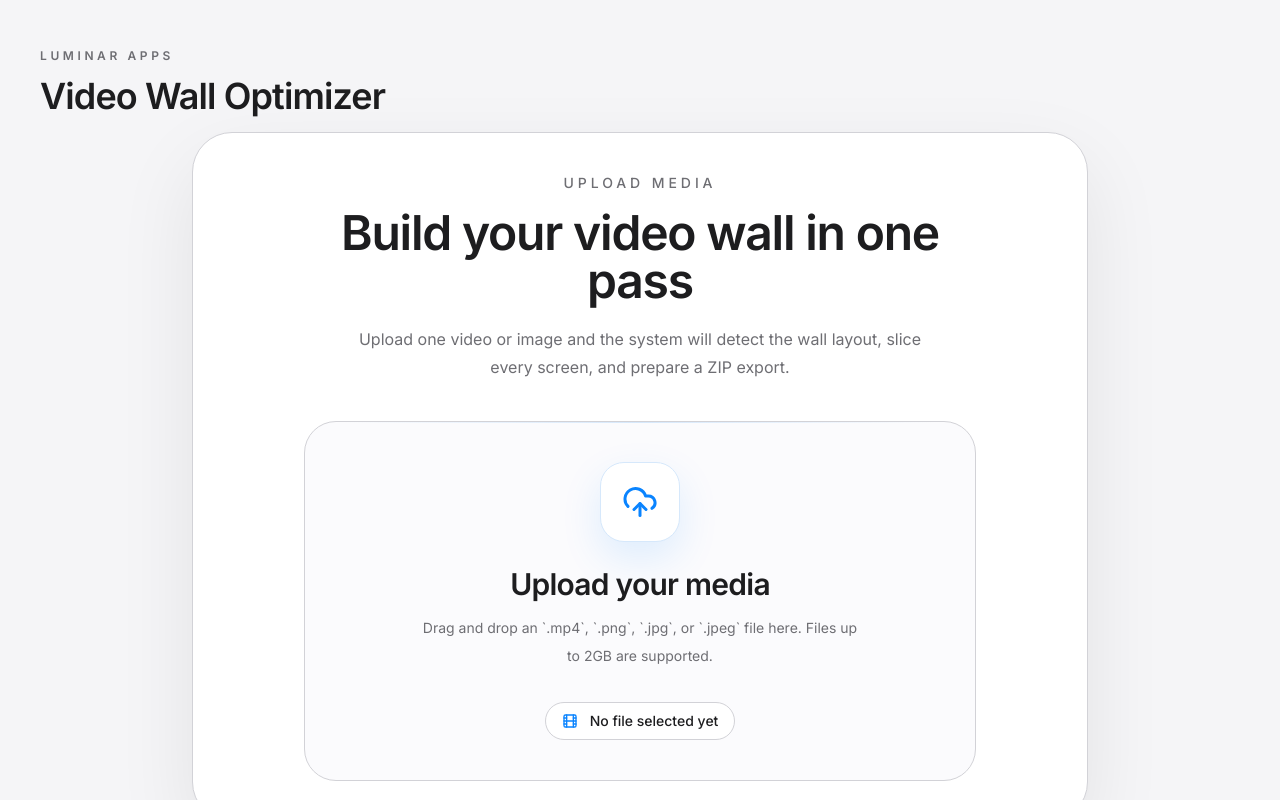
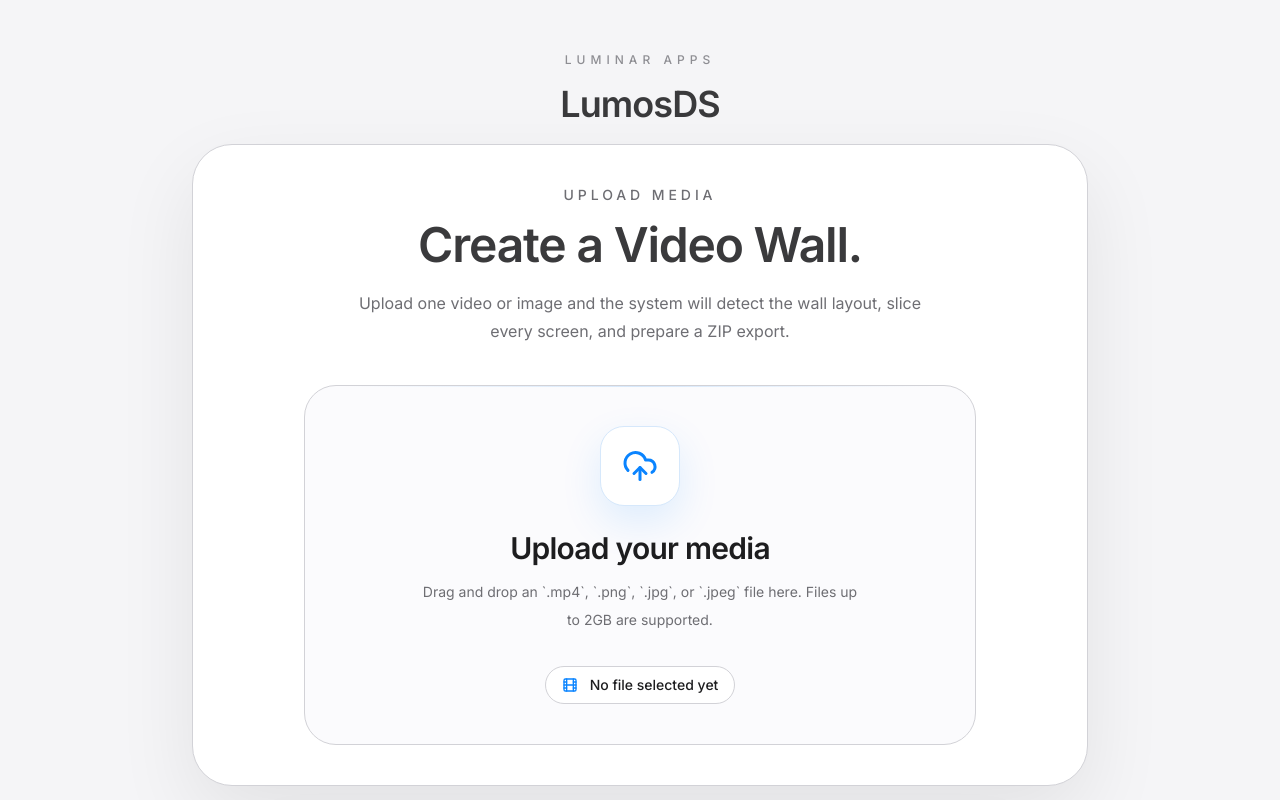
Before and after one commit to LMNRGroup/VideoWall, a React (Vite) app in the folder client/: page / in a window 1280 px wide. Shown: the top 800 px of the page. Built offline with nearby package versions, Linux system fonts and the light colour scheme; no server answers.

Commit message:
Polish LumosDS branding and softer text styling

```diff
--- a/client/src/App.jsx
+++ b/client/src/App.jsx
@@ -190,7 +190,7 @@
   const showExport = !!appState.job && !isProcessing;
 
   return (
-    <div className="min-h-screen bg-[#f5f5f7] text-[#1d1d1f]">
+    <div className="min-h-screen bg-[#f5f5f7] text-[#3a3a3c]">
       <InvalidModal
         message={appState.validation?.message}
         open={modalOpen}
@@ -199,12 +199,10 @@
       />
 
       <div className="mx-auto flex min-h-screen max-w-7xl flex-col px-6 py-8 lg:px-10">
-        <header className="flex items-center justify-between py-4">
-          <div>
-            <p className="text-xs font-semibold uppercase tracking-[0.3em] text-[#6e6e73]">Luminar Apps</p>
-            <h1 className="mt-3 text-3xl font-semibold tracking-tight text-[#1d1d1f] sm:text-4xl">
-              Video Wall Optimizer
-            </h1>
+        <header className="flex justify-center py-5">
+          <div className="text-center">
+            <p className="text-xs font-medium uppercase tracking-[0.42em] text-[#8e8e93]">Luminar Apps</p>
+            <h1 className="mt-4 text-3xl font-semibold tracking-tight text-[#3a3a3c] sm:text-4xl">LumosDS</h1>
           </div>
         </header>
 
@@ -215,8 +213,8 @@
                 <div className="rounded-[40px] border border-[#d2d2d7] bg-white p-8 shadow-[0_30px_80px_rgba(0,0,0,0.08)] sm:p-10">
                   <div className="mx-auto max-w-2xl text-center">
                     <p className="text-sm font-medium uppercase tracking-[0.28em] text-[#6e6e73]">Upload Media</p>
-                    <h2 className="mt-4 text-4xl font-semibold tracking-tight text-[#1d1d1f] sm:text-5xl">
-                      Build your video wall in one pass
+                    <h2 className="mt-4 text-4xl font-semibold tracking-tight text-[#3a3a3c] sm:text-5xl">
+                      Create a Video Wall.
                     </h2>
                     <p className="mx-auto mt-5 max-w-xl text-base leading-7 text-[#6e6e73]">
                       Upload one video or image and the system will detect the wall layout, slice every screen, and
@@ -258,7 +256,7 @@
             {showDetected && (
               <div className="rounded-[40px] border border-[#d2d2d7] bg-white p-8 text-center shadow-[0_30px_80px_rgba(0,0,0,0.08)] sm:p-12">
                 <p className="text-sm font-medium uppercase tracking-[0.28em] text-[#6e6e73]">Detected Layout</p>
-                <h2 className="mt-4 text-4xl font-semibold tracking-tight text-[#1d1d1f] sm:text-5xl">
+                <h2 className="mt-4 text-4xl font-semibold tracking-tight text-[#3a3a3c] sm:text-5xl">
                   {formatDetection(appState.validation)}
                 </h2>
                 <p className="mx-auto mt-5 max-w-2xl text-lg leading-8 text-[#515154]">
@@ -275,7 +273,7 @@
 
                 <div className="mt-10 flex flex-wrap items-center justify-center gap-4">
                   <button
-                    className="inline-flex items-center justify-center gap-2 rounded-full border border-[#d2d2d7] bg-white px-6 py-3 text-sm font-semibold text-[#1d1d1f] transition hover:bg-[#f5f5f7]"
+                    className="inline-flex items-center justify-center gap-2 rounded-full border border-[#d2d2d7] bg-white px-6 py-3 text-sm font-semibold text-[#3a3a3c] transition hover:bg-[#f5f5f7]"
                     type="button"
                     onClick={() => resetFlow({ removeRemoteUpload: true })}
                   >
@@ -308,7 +306,7 @@
                   <LoaderCircle className="h-8 w-8 animate-spin" />
                 </div>
                 <p className="mt-6 text-sm font-medium uppercase tracking-[0.28em] text-[#6e6e73]">Generating</p>
-                <h2 className="mt-4 text-4xl font-semibold tracking-tight text-[#1d1d1f] sm:text-5xl">
+                <h2 className="mt-4 text-4xl font-semibold tracking-tight text-[#3a3a3c] sm:text-5xl">
                   Processing your media
                 </h2>
                 <p className="mx-auto mt-5 max-w-2xl text-lg leading-8 text-[#515154]">
@@ -340,7 +338,7 @@
             {showExport && (
               <div className="rounded-[40px] border border-[#d2d2d7] bg-white p-8 text-center shadow-[0_30px_80px_rgba(0,0,0,0.08)] sm:p-12">
                 <p className="text-sm font-medium uppercase tracking-[0.28em] text-[#6e6e73]">Export Ready</p>
-                <h2 className="mt-4 text-4xl font-semibold tracking-tight text-[#1d1d1f] sm:text-5xl">
+                <h2 className="mt-4 text-4xl font-semibold tracking-tight text-[#3a3a3c] sm:text-5xl">
                   Your video wall is ready
                 </h2>
                 <p className="mx-auto mt-5 max-w-2xl text-lg leading-8 text-[#515154]">
@@ -362,7 +360,7 @@
                     Export Video Wall
                   </a>
                   <button
-                    className="inline-flex items-center justify-center gap-2 rounded-full border border-[#d2d2d7] bg-white px-6 py-3 text-sm font-semibold text-[#1d1d1f] transition hover:bg-[#f5f5f7]"
+                    className="inline-flex items-center justify-center gap-2 rounded-full border border-[#d2d2d7] bg-white px-6 py-3 text-sm font-semibold text-[#3a3a3c] transition hover:bg-[#f5f5f7]"
                     type="button"
                     onClick={() => resetFlow()}
                   >
```
